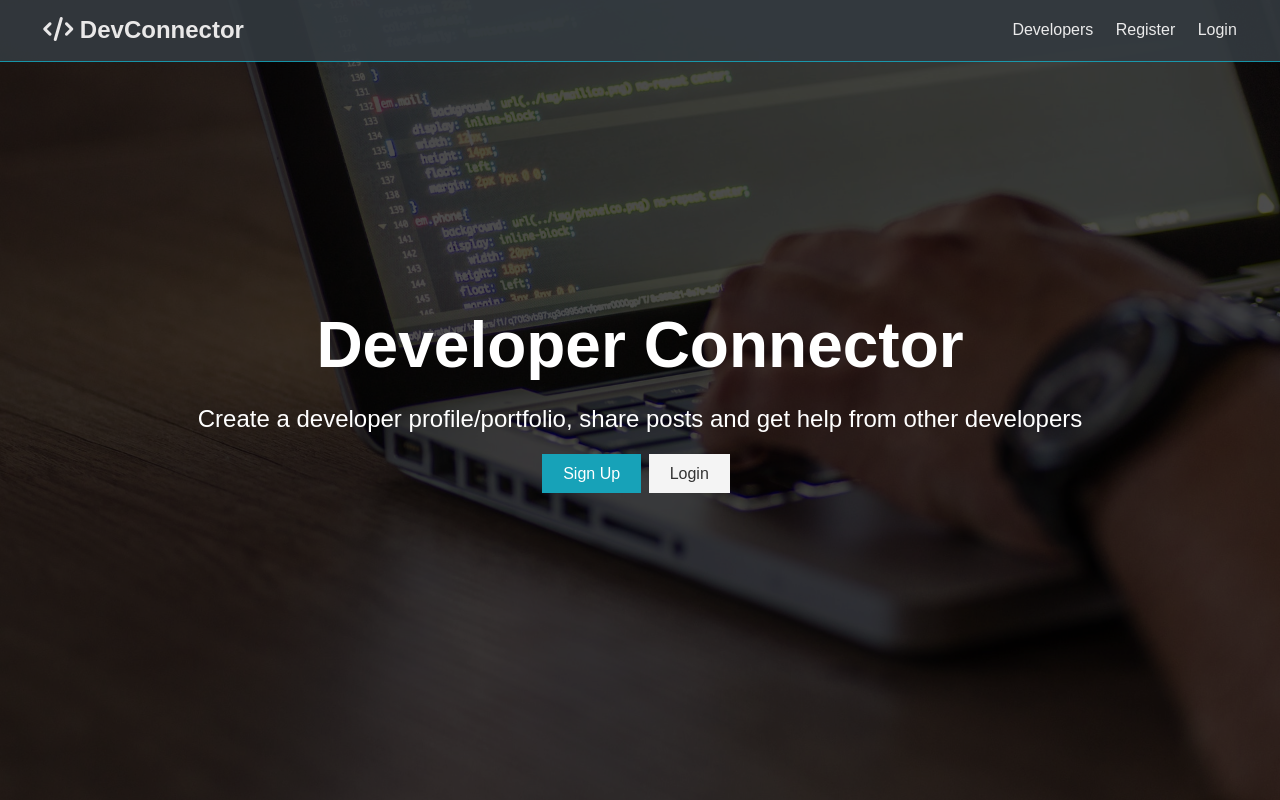
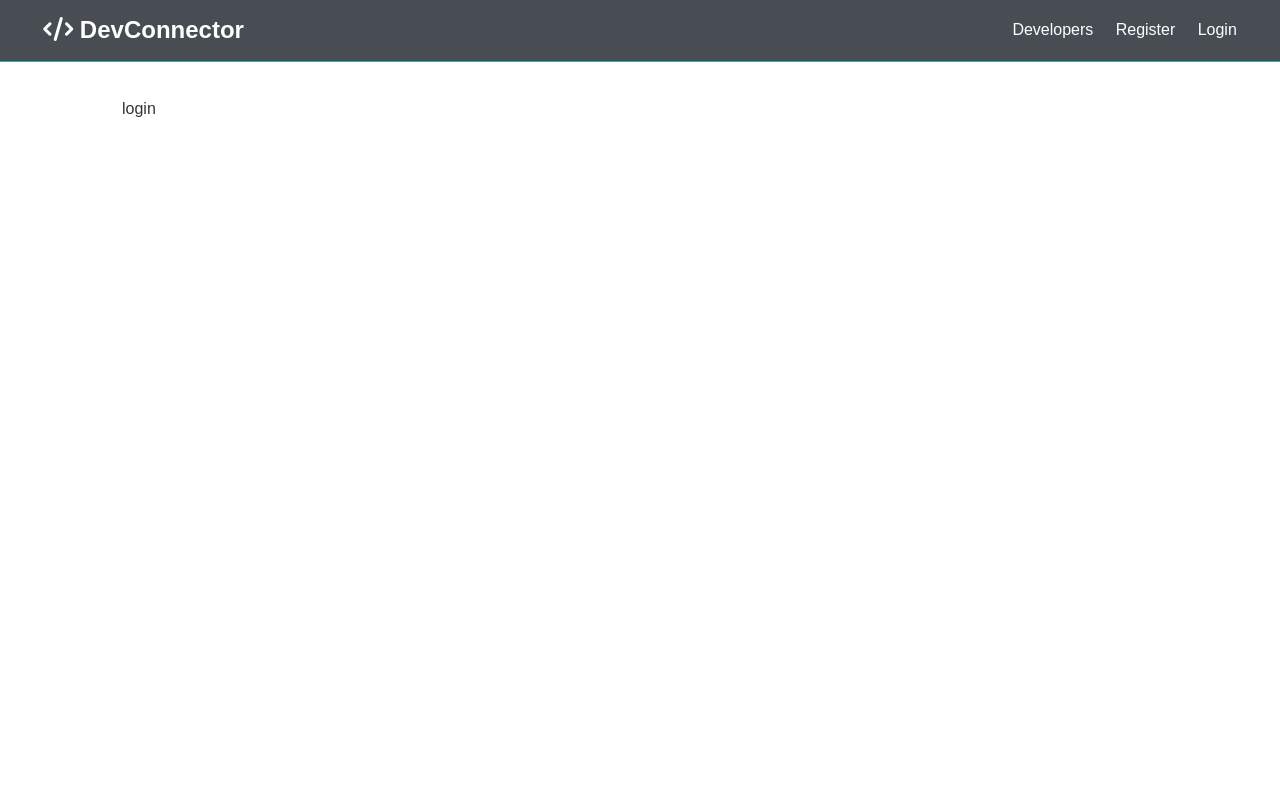
Before and after one commit to kaushalrishabh/DevConnector, a React (Create React App) app in the folder client/: page /login in a window 1280 px wide. Built offline with nearby package versions, Linux system fonts and the light colour scheme.

Commit message:
Auth pages routing implementation

```diff
--- a/client/src/App.js
+++ b/client/src/App.js
@@ -1,14 +1,22 @@
 import './App.css';
+import { BrowserRouter as Router, Routes, Route} from 'react-router-dom';
 import React, {fragment} from 'react';
 import Navbar from './components/layouts/navbar';
 import Landing from './components/layouts/landing';
+import Login from './components/auth/Login';
+import Register from './components/auth/Register';
 
 const App = () => (
-  <fragment>
+  <Router>
+    <fragment>
       <Navbar />
-      <Landing />
-  </fragment>
-
+      <Routes>
+        <Route exact path = '/' element={ <Landing/> } />
+        <Route exact path ='/login' element = {<Login />} />
+        <Route exact path ='/register' element = {<Register />} />
+      </Routes>
+    </fragment>
+  </Router>
 
 )
 export default App;
--- /dev/null
+++ b/client/src/components/auth/Login.js
@@ -0,0 +1,12 @@
+import React from 'react'
+
+const login = () => {
+  return(
+    <div>
+        <section className = "container">
+        login
+        </section>
+    </div>
+  )
+};
+export default login;
--- /dev/null
+++ b/client/src/components/auth/Register.js
@@ -0,0 +1,13 @@
+import React from 'react'
+
+const Register = () => {
+  return(
+  <div>
+    <section className = "container">
+        Register
+    </section>
+  </div>
+
+  )
+};
+export default Register;
--- a/client/src/components/layouts/landing.js
+++ b/client/src/components/layouts/landing.js
@@ -1,4 +1,5 @@
 import React from 'react'
+import {Link} from 'react-router-dom';
 
 const landing = () => {
   return (
@@ -10,9 +11,9 @@
             Create a developer profile/portfolio, share posts and get help from
             other developers
           </p>
-          <div class="buttons">
-            <a href="register.html" class="btn btn-primary">Sign Up</a>
-            <a href="login.html" class="btn btn-light">Login</a>
+          <div class= "tons">
+            <Link to="/register" class="btn btn-primary">Sign Up</Link>
+            <Link to="/login" class="btn btn-light">Login</Link>
           </div>
         </div>
       </div>
--- a/client/src/components/layouts/navbar.js
+++ b/client/src/components/layouts/navbar.js
@@ -1,15 +1,22 @@
-import React from 'react'
+import React from 'react';
+import {Link} from 'react-router-dom';
 
 const navbar = () => {
   return (
     <nav className="navbar bg-dark">
         <h1>
-            <a href="index.html"><i className="fas fa-code"></i> DevConnector</a>
+            <Link to="index.html"><i className="fas fa-code"></i> DevConnector</Link>
         </h1>
         <ul>
-            <li><a href="profiles.html">Developers</a></li>
-            <li><a href="register.html">Register</a></li>
-              <li><a href="login.html">Login</a></li>
+            <li>
+              <Link to="profiles.html">Developers</Link>
+            </li>
+            <li>
+              <Link to="/register">Register</Link>
+            </li>
+            <li>
+              <Link to="/login">Login</Link>
+            </li>
         </ul>
     </nav>
   )
```
